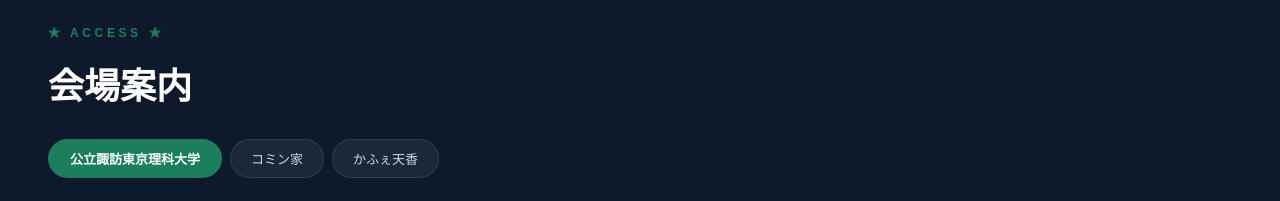
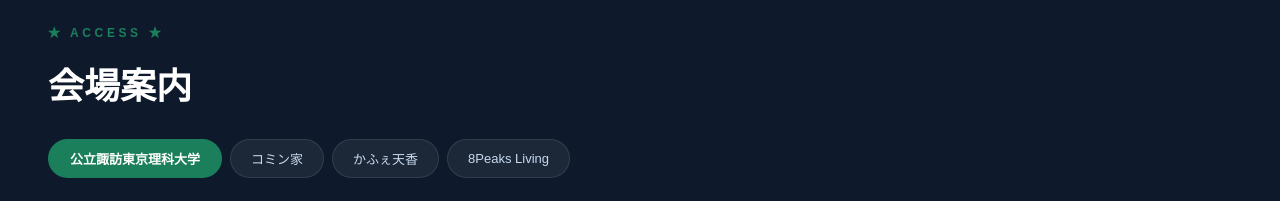
Before and after one commit to immunity428/CreativeRoboticsProject_WebSite, a React (Vite) app: page / in a window 1280 px wide. Shown: the part 3600-3801 px from the top of the page. Built offline with nearby package versions, Linux system fonts and the light colour scheme; no server answers; the database is empty; grey boxes are pictures that could not be loaded.

Commit message:
add : 開催場所の追加

```diff
--- a/src/sections/Access.tsx
+++ b/src/sections/Access.tsx
@@ -23,6 +23,16 @@ const VENUES = [
     mapSrc:
       'https://www.google.com/maps/embed?pb=!1m18!1m12!1m3!1d3228.1610588169183!2d138.1498933745214!3d35.99193111284607!2m3!1f0!2f0!3f0!3m2!1i1024!2i768!4f13.1!3m3!1m2!1s0x601c5731d3a155d5%3A0xb53ce78ae62650da!2z44GL44G144GH5aSp6aaZ!5e0!3m2!1sja!2sjp!4v1777455240661!5m2!1sja!2sjp',
     rows: [['住所', '長野県茅野市ちの3053']],
+  },
+  {
+    id: '8peaks',
+    name: '8Peaks Living',
+    mapSrc:
+      'https://www.google.com/maps/embed?pb=!1m18!1m12!1m3!1d103298.41940388264!2d138.00741414335937!3d35.99401920000001!2m3!1f0!2f0!3f0!3m2!1i1024!2i768!4f13.1!3m3!1m2!1s0x601c570052f05adf%3A0xfcd8b04a4a554f86!2s8%20Peaks%20Living!5e0!3m2!1sja!2sjp!4v1780894894951!5m2!1sja!2sjp',
+    rows: [
+      ['住所', '長野県茅野市ちの3502-1 ベルビア1F'],
+      ['アクセス', 'JR茅野駅西口から徒歩1分'],
+    ],
   },
 ] as const;
 
```
